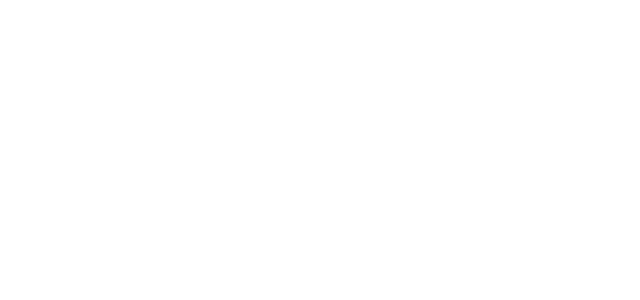
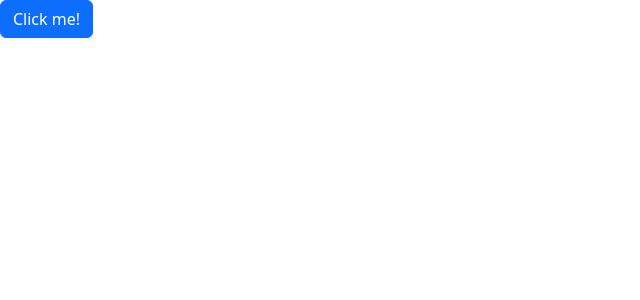
Before and after one commit to alexander-sosa/angular-designs, an Angular app: page /delete-alert in a window 1280 px wide. Before the commit this address led to /. Shown: the top 300 px of the page, without its empty margins (0-640 px from the left). Built offline with nearby package versions, Linux system fonts and the light colour scheme.

Commit message:
added delete-alert

```diff
--- a/package.json
+++ b/package.json
@@ -19,6 +19,7 @@
     "@angular/platform-browser-dynamic": "^16.2.0",
     "@angular/router": "^16.2.0",
     "rxjs": "~7.8.0",
+    "sweetalert2": "^11.10.1",
     "tslib": "^2.3.0",
     "zone.js": "~0.13.0"
   },
--- a/src/app/app-routing.module.ts
+++ b/src/app/app-routing.module.ts
@@ -5,13 +5,15 @@
 import { NavPillsComponent } from './components/nav-pills/nav-pills.component';
 import { HomeComponent } from './components/home/home.component';
 import { PuntosComponent } from './components/puntos/puntos.component';
+import { DeleteAlertComponent } from './components/delete-alert/delete-alert.component';
 
 const routes: Routes = [
   {path: "", component: AngularDefComponent},
   {path: "toolbar", component: ToolbarComponent},
   {path: "nav-pills",  component: NavPillsComponent},
   {path: "home", component: HomeComponent},
-  {path: "puntos", component: PuntosComponent}
+  {path: "puntos", component: PuntosComponent},
+  {path: "delete-alert", component: DeleteAlertComponent}
 ];
 
 @NgModule({
--- a/src/app/app.module.ts
+++ b/src/app/app.module.ts
@@ -8,6 +8,7 @@
 import { NavPillsComponent } from './components/nav-pills/nav-pills.component';
 import { HomeComponent } from './components/home/home.component';
 import { PuntosComponent } from './components/puntos/puntos.component';
+import { DeleteAlertComponent } from './components/delete-alert/delete-alert.component';
 
 @NgModule({
   declarations: [
@@ -16,7 +17,8 @@
     AngularDefComponent,
     NavPillsComponent,
     HomeComponent,
-    PuntosComponent
+    PuntosComponent,
+    DeleteAlertComponent
   ],
   imports: [
     BrowserModule,
--- /dev/null
+++ b/src/app/components/delete-alert/delete-alert.component.html
@@ -0,0 +1 @@
+<button type="button" class="btn btn-primary" (click)="handleClick()">Click me!</button>
--- /dev/null
+++ b/src/app/components/delete-alert/delete-alert.component.ts
@@ -0,0 +1,33 @@
+import { Component } from '@angular/core';
+import Swal from 'sweetalert2';
+
+@Component({
+  selector: 'app-delete-alert',
+  templateUrl: './delete-alert.component.html',
+  styleUrls: ['./delete-alert.component.css']
+})
+export class DeleteAlertComponent {
+
+  handleClick() {
+    Swal.fire({
+      title: "Eliminar registro?",
+      text: "No podrás deshacer esta opción!",
+      icon: "warning",
+      showCancelButton: true,
+      confirmButtonColor: "#3085d6",
+      cancelButtonColor: "#d33",
+      confirmButtonText: "Si, eliminar!",
+      cancelButtonText: "Cancelar"
+    }).then((result) => {
+      if (result.isConfirmed) {
+        console.log("Eliminando registro...");
+        // Swal.fire({
+        //   title: "Deleted!",
+        //   text: "Your file has been deleted.",
+        //   icon: "success"
+        // });
+      }
+    });
+  }
+
+}
```
Also changed, not shown: src/app/components/delete-alert/delete-alert.component.css (added), 1 other file (tests, documents, lock files or other folders).
